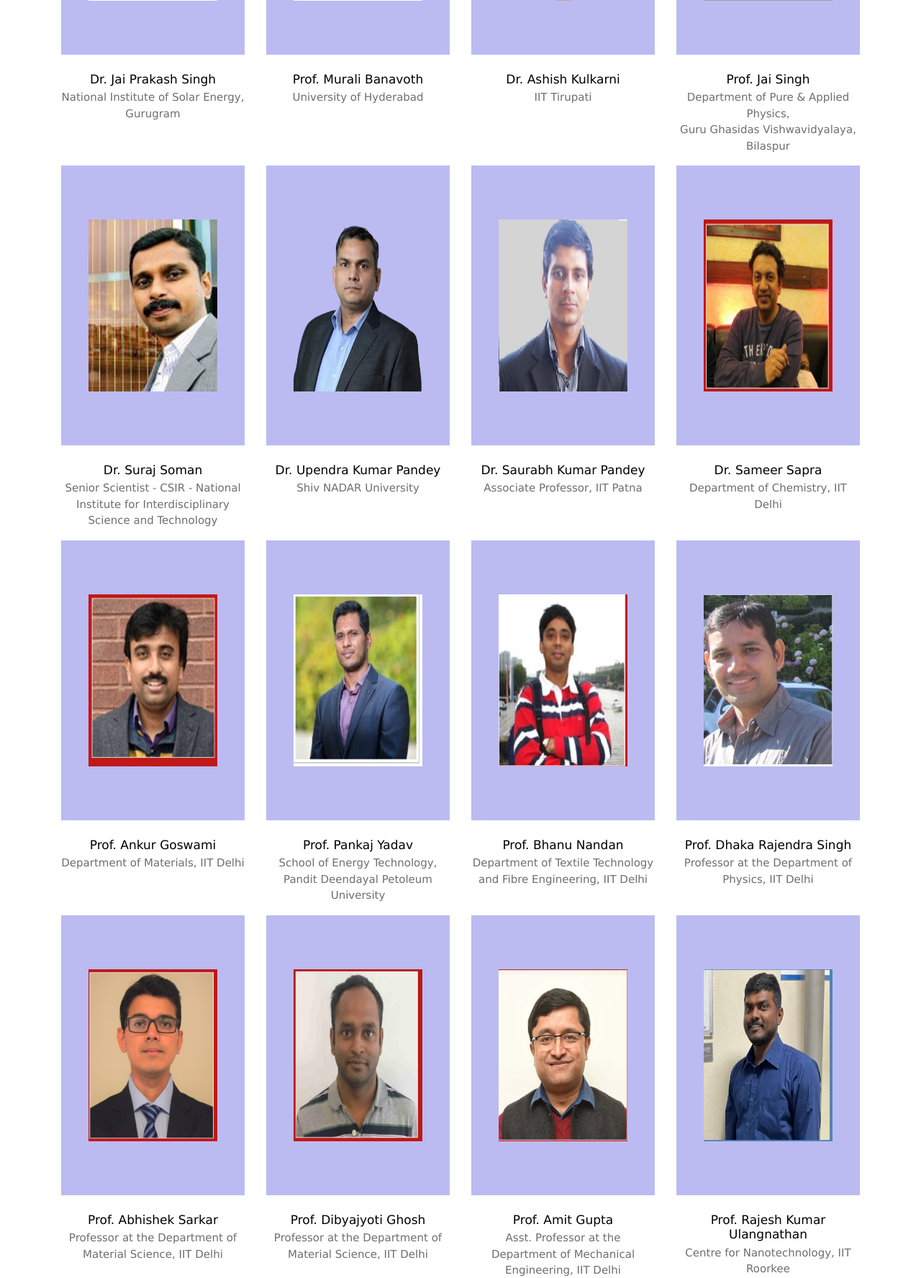
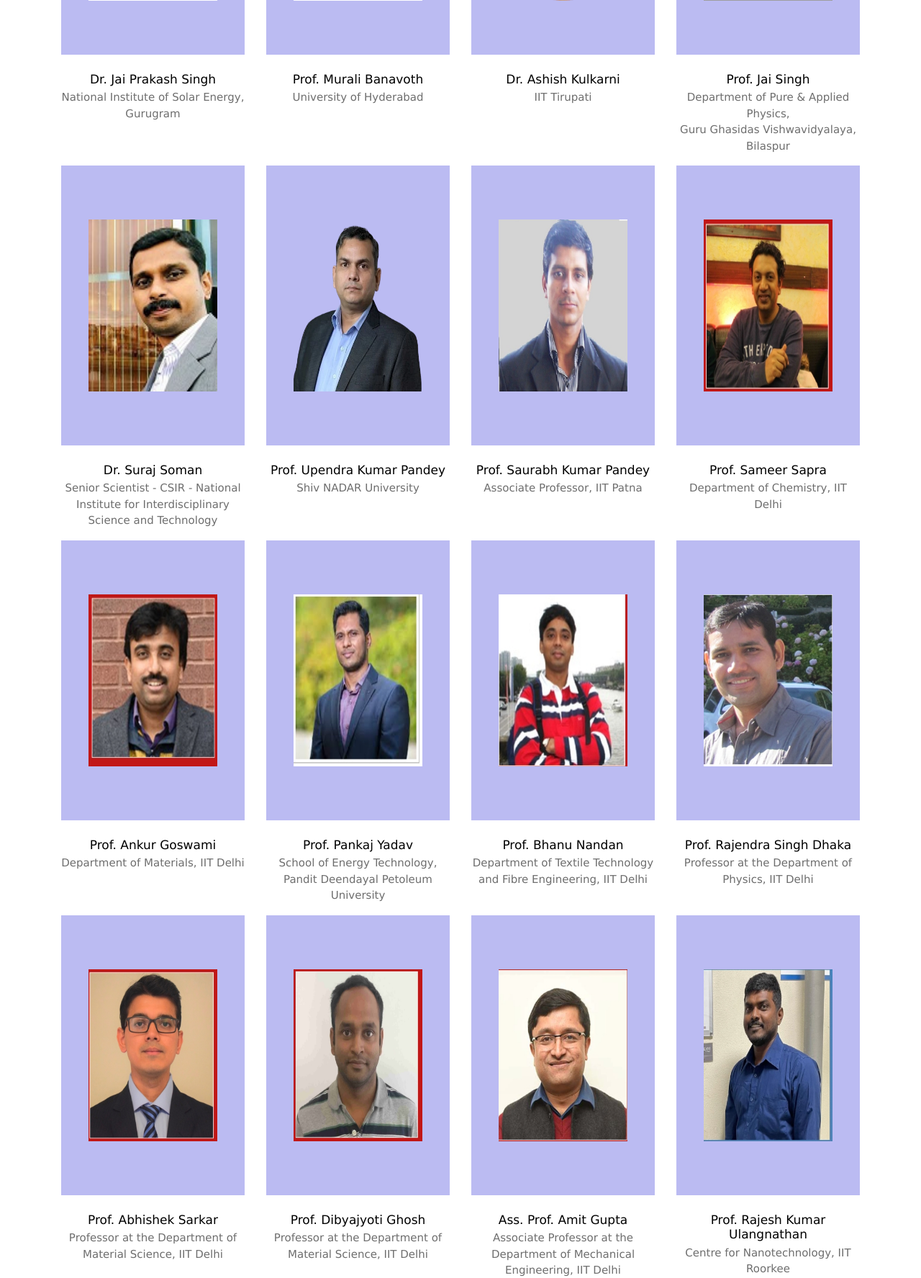
Before and after one commit to ictn-klc-2025/ictn2025, a Django app: page /speakers in a window 1280 px wide. Shown: the part 2907-4683 px from the top of the page at 72% size. Run offline with Django 4.2, Linux system fonts and the light colour scheme; some libraries are stand-ins or nearby versions; grey boxes are pictures that could not be loaded.

Commit message:
additional speaker

```diff
--- a/templates/speakers.html
+++ b/templates/speakers.html
@@ -202,7 +202,7 @@
               </div>
             </div>
             <div class="card-details text-center pt-4">
-                <h6 class="m-0 pb-1">Dr. Hemant Kumar</h6>
+                <h6 class="m-0 pb-1">Prof. Hemant Kumar</h6>
                 <p>IIT Bhubaneswar</p>
             </div>
           </div>
@@ -292,7 +292,7 @@
                 </div>
               </div>
               <div class="card-details text-center pt-4">
-                  <h6 class="m-0 pb-1">Dr Ramakrishna Ramanath Sonde</h6>
+                  <h6 class="m-0 pb-1">Prof. Ramakrishna Ramanath Sonde</h6>
                   <p>BITS Pilani Goa Campus</p>
               </div>
             </div>
@@ -661,7 +661,7 @@
             </div>
           </div>
           <div class="card-details text-center pt-4">
-              <h6 class="m-0 pb-1">Dr. Upendra Kumar Pandey</h6>
+              <h6 class="m-0 pb-1">Prof. Upendra Kumar Pandey</h6>
               <p>Shiv NADAR University</p>
           </div>
         </div>
@@ -683,7 +683,7 @@
           </div>
         </div>
         <div class="card-details text-center pt-4">
-            <h6 class="m-0 pb-1">Dr. Saurabh Kumar Pandey</h6>
+            <h6 class="m-0 pb-1">Prof. Saurabh Kumar Pandey</h6>
             <p>Associate Professor, IIT Patna</p>
         </div>
       </div>
@@ -705,7 +705,7 @@
           </div>
         </div>
         <div class="card-details text-center pt-4">
-            <h6 class="m-0 pb-1">Dr. Sameer Sapra</h6>
+            <h6 class="m-0 pb-1">Prof. Sameer Sapra</h6>
             <p>Department of Chemistry, IIT Delhi</p>
         </div>
       </div>
@@ -793,7 +793,7 @@
           </div>
         </div>
         <div class="card-details text-center pt-4">
-            <h6 class="m-0 pb-1">Prof. Dhaka Rajendra Singh</h6>
+            <h6 class="m-0 pb-1">Prof. Rajendra Singh Dhaka</h6>
             <p>Professor at the Department of Physics, IIT Delhi</p>
         </div>
       </div>
@@ -859,8 +859,8 @@
           </div>
         </div>
         <div class="card-details text-center pt-4">
-            <h6 class="m-0 pb-1">Prof. Amit Gupta</h6>
-            <p>Asst. Professor at the Department of Mechanical Engineering, IIT Delhi</p>
+            <h6 class="m-0 pb-1"> Ass. Prof. Amit Gupta</h6>
+            <p>Associate Professor at the Department of Mechanical Engineering, IIT Delhi</p>
         </div>
       </div>
     </div>
@@ -933,6 +933,27 @@
     </div>
   </div>
 
+    <div class="col-12 col-md-6 col-lg-3 stretch-card mb-3 mb-lg-0" data-aos="zoom-in" data-aos-delay="200">
+    <div class="card color-cards">
+      <div class="card-body p-0">
+        <div class="bg-violet text-center card-contents">
+          <div class="card-image">
+            <img src="{% static 'assets/images/ictnklc_pics/dinesh_kabra.jpg' %}" style="width: 179px; height: 239px;">
+          </div>
+          <div class="card-desc-box d-flex align-items-center justify-content-around">
+            <div>
+              <h6 class="text-white pb-2 px-3">Click to know more</h6>
+              <a href="https://www.phy.iitb.ac.in/en/employee-profile/dinesh-kabra" class="btn btn-white" target="_blank">Read More</a>
+            </div>
+          </div>
+        </div>
+        <div class="card-details text-center pt-4">
+            <h6 class="m-0 pb-1">Prof. Dinesh Kabra</h6>
+            <p>Professor, Department of Physics <br> IIT Bombay</p>
+        </div>
+      </div>
+    </div>
+  </div>
     </div>
     <div class="row grid-margin">
 
```
Also changed, not shown: otherstatic/assets/images/ictnklc_pics/dinesh_kabra.jpg (added).
